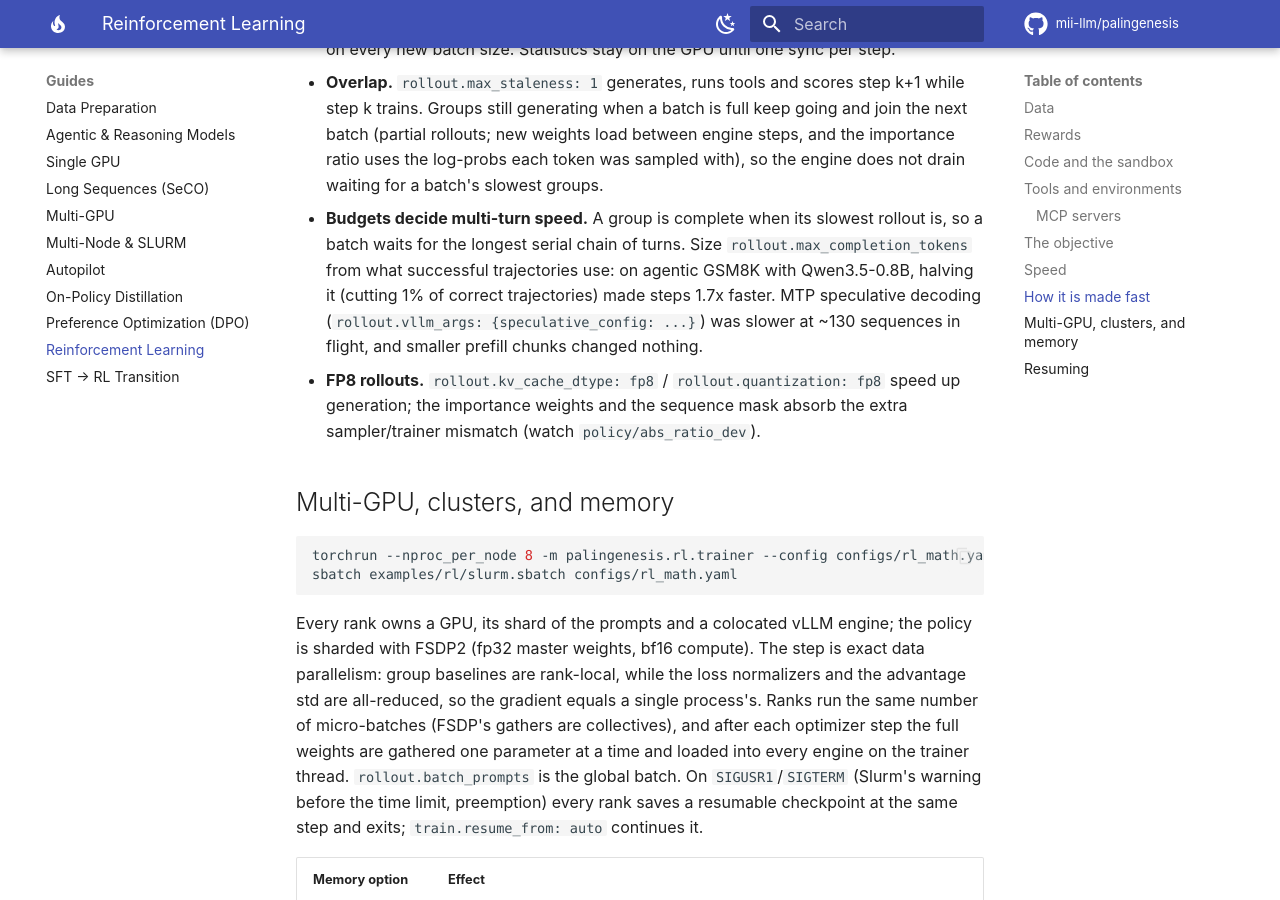
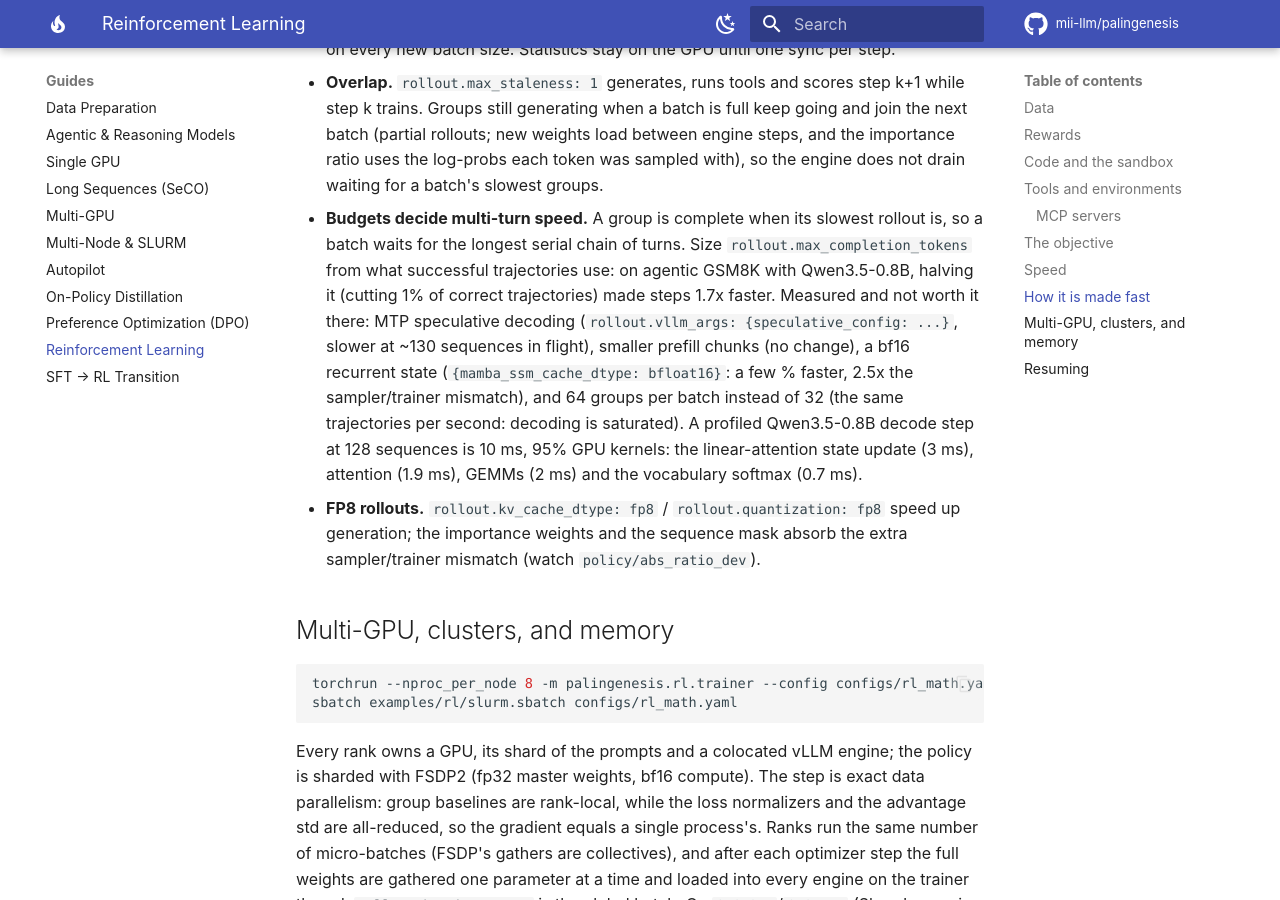
Before and after one commit to mii-llm/palingenesis, an MkDocs documentation site: the page built from mkdocs_docs/guides/rl.md, in a window 1280 px wide and 900 px high, scrolled down 8745 px. Built offline with MkDocs 1.6.1 and Material for MkDocs 9.7.7, drawn with Linux system fonts in a browser that asks for light colours; comment, search, counter and statistics services are not loaded.

Commit message:
Cache Triton autotuning results by default; document measured rollout negatives
Runs re-benchmarked every kernel config on their first steps (370 autotunings, a 180-215 s first
RL step on Qwen3.5-0.8B vs 36-77 s cached). TRITON_CACHE_AUTOTUNING=1 unless set.
Guide: MTP speculative decoding, smaller prefill chunks, bf16 recurrent state and bigger batches
measured without a worthwhile gain; the decode step profile.

```diff
--- a/mkdocs_docs/guides/rl.md
+++ b/mkdocs_docs/guides/rl.md
@@ -222,7 +222,7 @@ Measured on Qwen3.5-0.8B, GSM8K, one A100 (32 prompts x 8 rollouts per step): 92
 - **Rollouts.** With the colocated vLLM engine, one engine thread adds every request to the running batch the moment it arrives and returns it the step it finishes: a multi-turn trajectory whose turn ended runs its tools and comes back while the others keep decoding (continuous batching across turns; separate blocking calls would pace every turn by its slowest sequence: 1.7x slower on agentic GSM8K). A group's identical prompts become one vLLM request with `n` samples: the prompt is prefilled once. Groups whose rewards would all be equal are anticipated: `missing / (1 - expected zero-variance rate)` groups are launched at once, instead of refilling in serial rounds that leave the engine half empty.
 - **Policy step.** The log-probabilities of the sampled tokens come from bf16 tensor-core GEMMs with fp32 logits, a slice of rows at a time: `[tokens, vocab]` logits are never materialized, and the backward recomputes each slice from a saved log-sum-exp. Everything else about a slice takes one pass over its logits (Triton): an online log-sum-exp yields the log-probs and the entropy together, and the backward writes the bf16 gradient directly, instead of separate max, exp, sum, gather, scatter and cast kernels over a 248k-wide vocabulary (34% → 40% MFU). On one GPU the model computes with bf16 parameters while AdamW steps fp32 master weights, and micro-batch gradients accumulate in fp32 (40% → 44%): fp32 weights under autocast would re-cast activations in every layer. Micro-batches hold a power-of-two number of rows, so Triton kernels (flash-linear-attention's included) autotune a handful of times instead of on every new batch size. Statistics stay on the GPU until one sync per step.
 - **Overlap.** `rollout.max_staleness: 1` generates, runs tools and scores step k+1 while step k trains. Groups still generating when a batch is full keep going and join the next batch (partial rollouts; new weights load between engine steps, and the importance ratio uses the log-probs each token was sampled with), so the engine does not drain waiting for a batch's slowest groups.
-- **Budgets decide multi-turn speed.** A group is complete when its slowest rollout is, so a batch waits for the longest serial chain of turns. Size `rollout.max_completion_tokens` from what successful trajectories use: on agentic GSM8K with Qwen3.5-0.8B, halving it (cutting 1% of correct trajectories) made steps 1.7x faster. MTP speculative decoding (`rollout.vllm_args: {speculative_config: ...}`) was slower at ~130 sequences in flight, and smaller prefill chunks changed nothing.
+- **Budgets decide multi-turn speed.** A group is complete when its slowest rollout is, so a batch waits for the longest serial chain of turns. Size `rollout.max_completion_tokens` from what successful trajectories use: on agentic GSM8K with Qwen3.5-0.8B, halving it (cutting 1% of correct trajectories) made steps 1.7x faster. Measured and not worth it there: MTP speculative decoding (`rollout.vllm_args: {speculative_config: ...}`, slower at ~130 sequences in flight), smaller prefill chunks (no change), a bf16 recurrent state (`{mamba_ssm_cache_dtype: bfloat16}`: a few % faster, 2.5x the sampler/trainer mismatch), and 64 groups per batch instead of 32 (the same trajectories per second: decoding is saturated). A profiled Qwen3.5-0.8B decode step at 128 sequences is 10 ms, 95% GPU kernels: the linear-attention state update (3 ms), attention (1.9 ms), GEMMs (2 ms) and the vocabulary softmax (0.7 ms).
 - **FP8 rollouts.** `rollout.kv_cache_dtype: fp8` / `rollout.quantization: fp8` speed up generation; the importance weights and the sequence mask absorb the extra sampler/trainer mismatch (watch `policy/abs_ratio_dev`).
 
 ## Multi-GPU, clusters, and memory
```
Also changed, not shown: src/palingenesis/__init__.py (+7 -0 lines).
